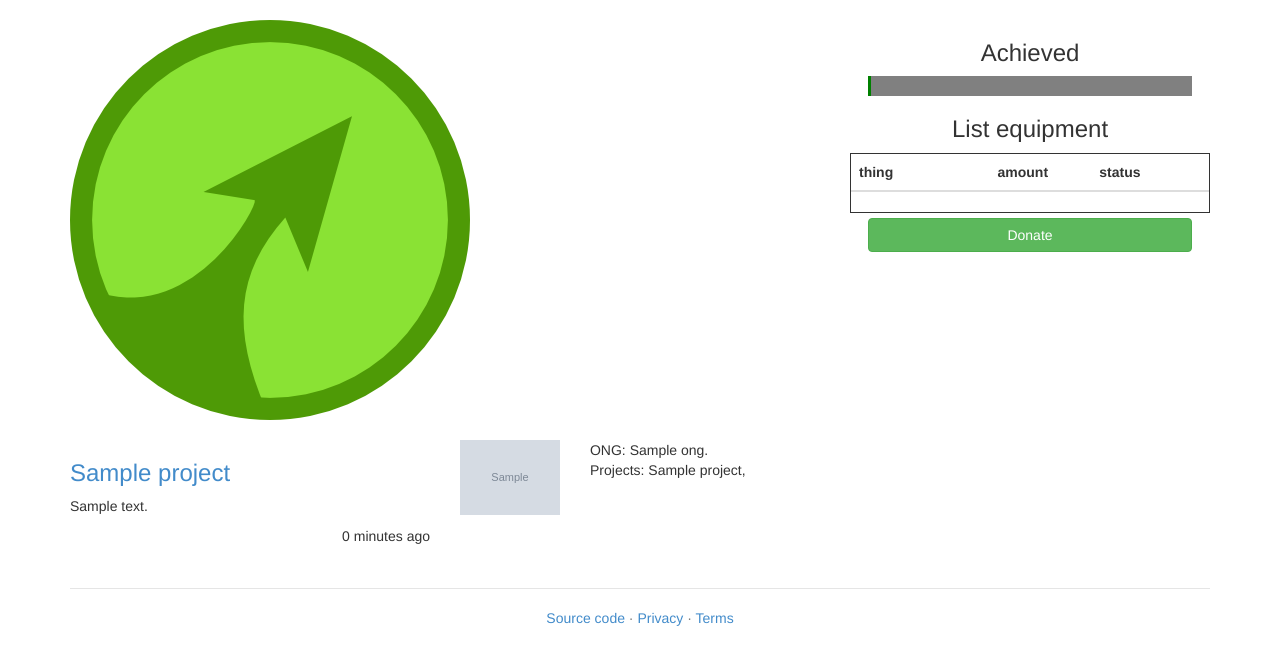
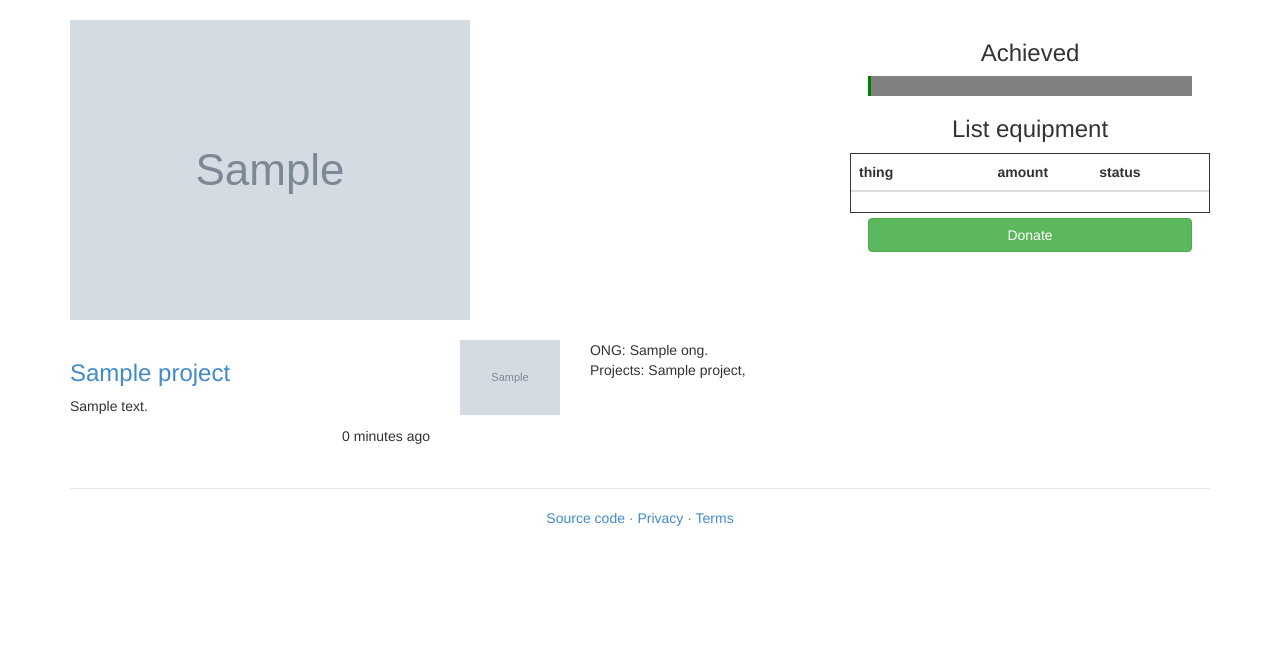
Before and after one commit to socialinn/socialtocrowd, a Django app: template socialcrowd/project/templates/project/project-detail.html in a window 1280 px wide. Shown: the part 51-711 px from the top of the page. Run offline with Django 3.2, Linux system fonts and the light colour scheme; the template is opened without the code that fills it: most values are stand-ins (such as "Sample title", 1, 10 or a date in 2020); grey boxes marked "Sample" are stand-in pictures; lists and menus that the app fills with data are empty; some libraries are stand-ins or nearby versions.

Commit message:
Fixed showing image in project.

```diff
--- a/socialcrowd/project/templates/project/project-detail.html
+++ b/socialcrowd/project/templates/project/project-detail.html
@@ -11,7 +11,7 @@
         <div class="row">
             <div class="col-sm-12 col-md-8">
                 {% if project.img %}
-                    <img src="{{ STATIC_URL }}/img/defaultp.png" class="img-responsive" alt="{{ project.name }}"/>
+                    <img src="{{ MEDIA_URL }}{{ project.img }}" class="img-responsive" alt="{{ project.name }}"/>
                 {% else %}
                     <img src="{{ STATIC_URL }}/img/defaultp.png" class="img-responsive" alt="{{ project.name }}"/>
                 {% endif %}
--- a/socialcrowd/project/templates/project/project.html
+++ b/socialcrowd/project/templates/project/project.html
@@ -3,6 +3,7 @@
     <div class="row">
         <div class="col-sm-2">
             {% if project.img %}
+            <img src="{{ MEDIA_URL }}{{ project.img }}" class="img-responsive" alt="{{ project.name }}"/>
             {% else %}
                 <img src="{{ STATIC_URL }}/img/defaultp.png" class="img-responsive" alt="{{ project.name }}"/>
             {% endif %}
```
